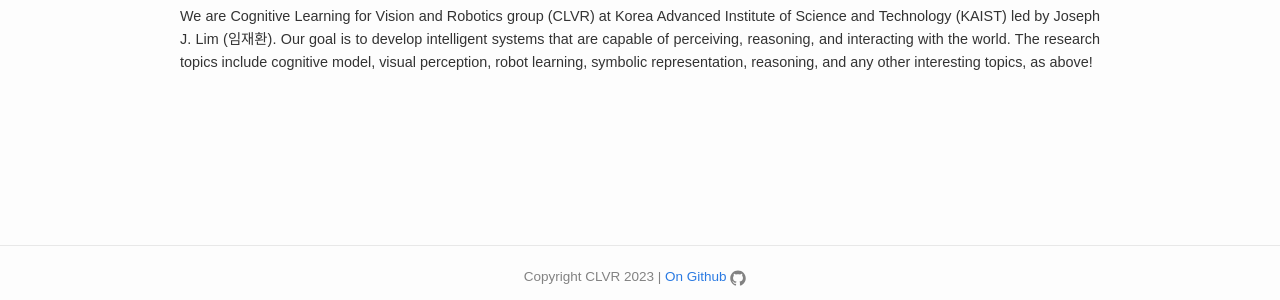
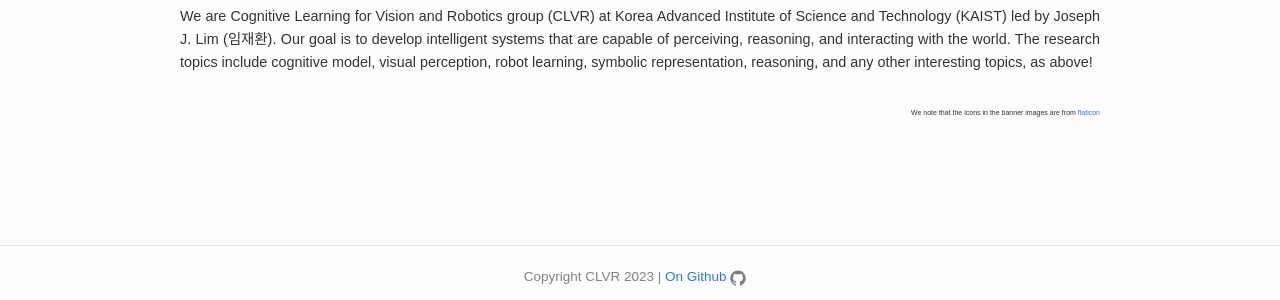
Before and after one commit to minhoheo/minhoheo.github.io, a Jekyll site: the page built from index.md, in a window 1280 px wide. Shown: the part 592-892 px from the top of the page. Built offline with Jekyll 4.4.1, drawn with Linux system fonts in a browser that asks for light colours; some web fonts are replaced.

Commit message:
add note on flaticon

```diff
--- a/_sass/minima/_layout.scss
+++ b/_sass/minima/_layout.scss
@@ -21,6 +21,10 @@
   color: #FFCC00;
 }
 
+.note {
+  font-size: 7px;
+  text-align: right;
+}
 
 .site-header {
 //   background-color: #990000;
--- a/index.md
+++ b/index.md
@@ -22,8 +22,9 @@
       The research topics include cognitive model, visual perception, robot learning, symbolic representation, reasoning, and any other interesting topics, as above!
       </p>
       <br>
+      </div>
 
-    </div>
+      <div class='note'> We note that the icons in the banner images are from <a href='https://www.flaticon.com/'>flaticon</a> </div>
     <div class='col-lg-1'></div>
   </div>
 </div>
```
